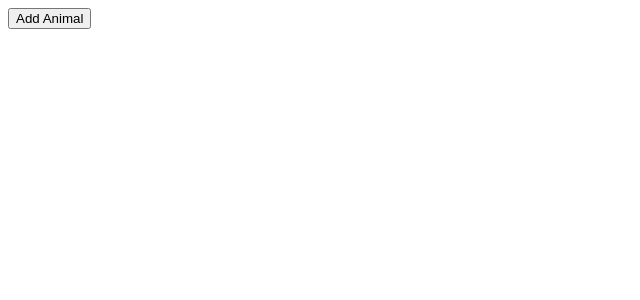
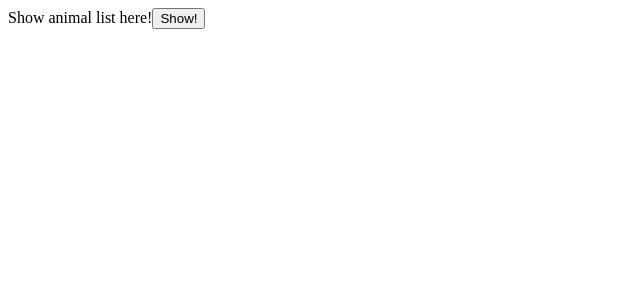
Before and after one commit to kynoh44/modern-react-with-redux-2023, a React (Create React App) app in the folder animals/: page / in a window 1280 px wide. Shown: the top 300 px of the page, without its empty margins (0-640 px from the left). Built offline with nearby package versions, Linux system fonts and the light colour scheme.

Commit message:
Create Core Components for animal project for the beginning
Reference : ⚡Event & State 시스템

```diff
--- a/animals/src/AnimalShow.js
+++ b/animals/src/AnimalShow.js
@@ -1,5 +1,6 @@
-function AnimalShow({type}) {
-	return <div>{type}</div>;
+function AnimalShow() {
+
+	return <button>Show!</button>;
 }
 
 export default AnimalShow;
--- a/animals/src/App.js
+++ b/animals/src/App.js
@@ -1,28 +1,10 @@
-import { useState } from 'react';
 import AnimalShow from './AnimalShow';
 
-function getRandomAnimal() {
-	const animals = ['bird', 'cat', 'cow', 'dog', 'gator', 'horse'];
-
-	return animals[Math.floor(Math.random() * animals.length)]
-}
-
-
 function App() {
-	const [animals, setAnimals] = useState([]);
-
-	const handleClick = () => {
-		setAnimals([...animals, getRandomAnimal()]);
-	};
-
-	const renderedAnimals = animals.map((animal, index) => {
-		return <AnimalShow type={animal} key={index} />
-	});
-
 	return (
 		<div>
-			<button onClick={handleClick}>Add Animal</button>
-			<div>{renderedAnimals}</div>
+			Show animal list here!
+			<AnimalShow />
 		</div>
 	);
 }
--- a/animals/src/index.js
+++ b/animals/src/index.js
@@ -2,8 +2,9 @@ import React from 'react';
 import ReactDOM from 'react-dom/client';
 import App from './App';
 
-const el = document.getElementById('root')
-
+const el = document.getElementById('root');
 const root = ReactDOM.createRoot(el);
 
+<App />
+
 root.render(<App />);
```
